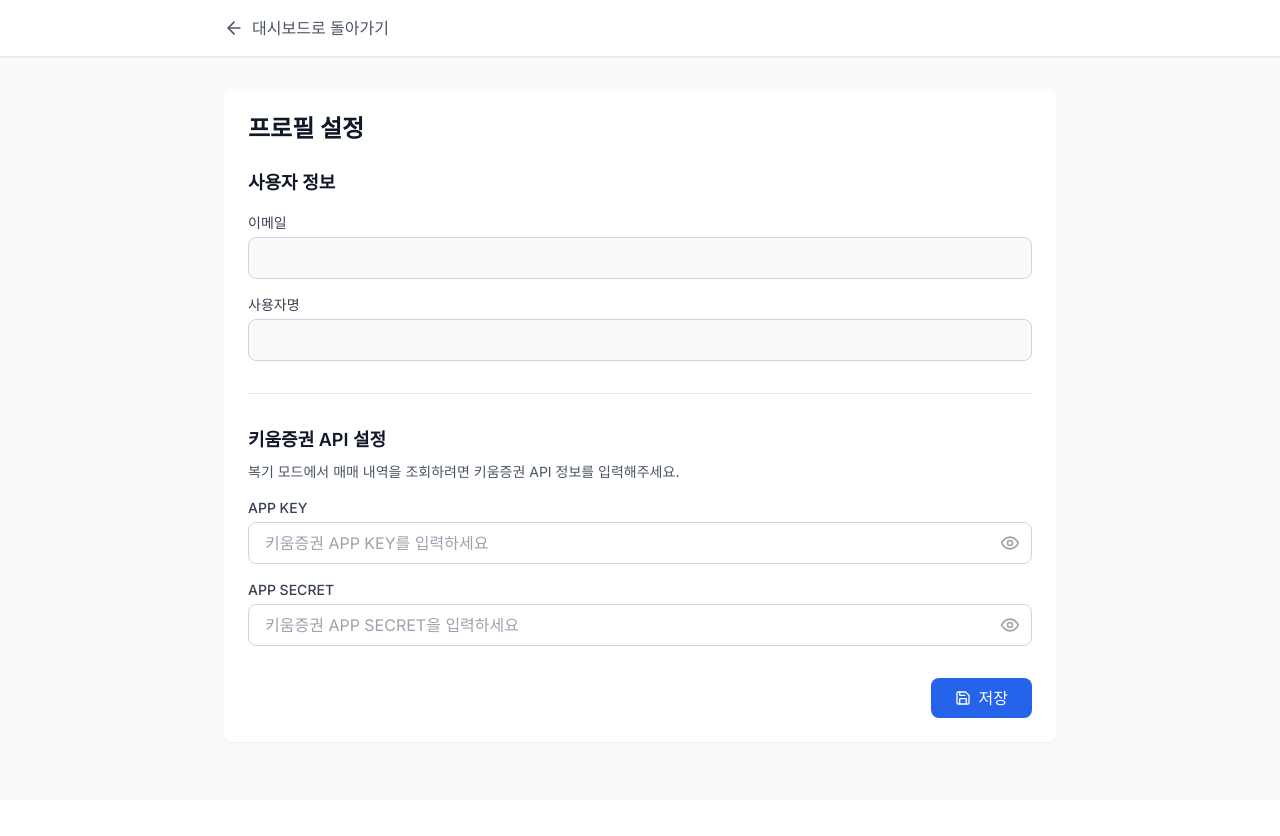
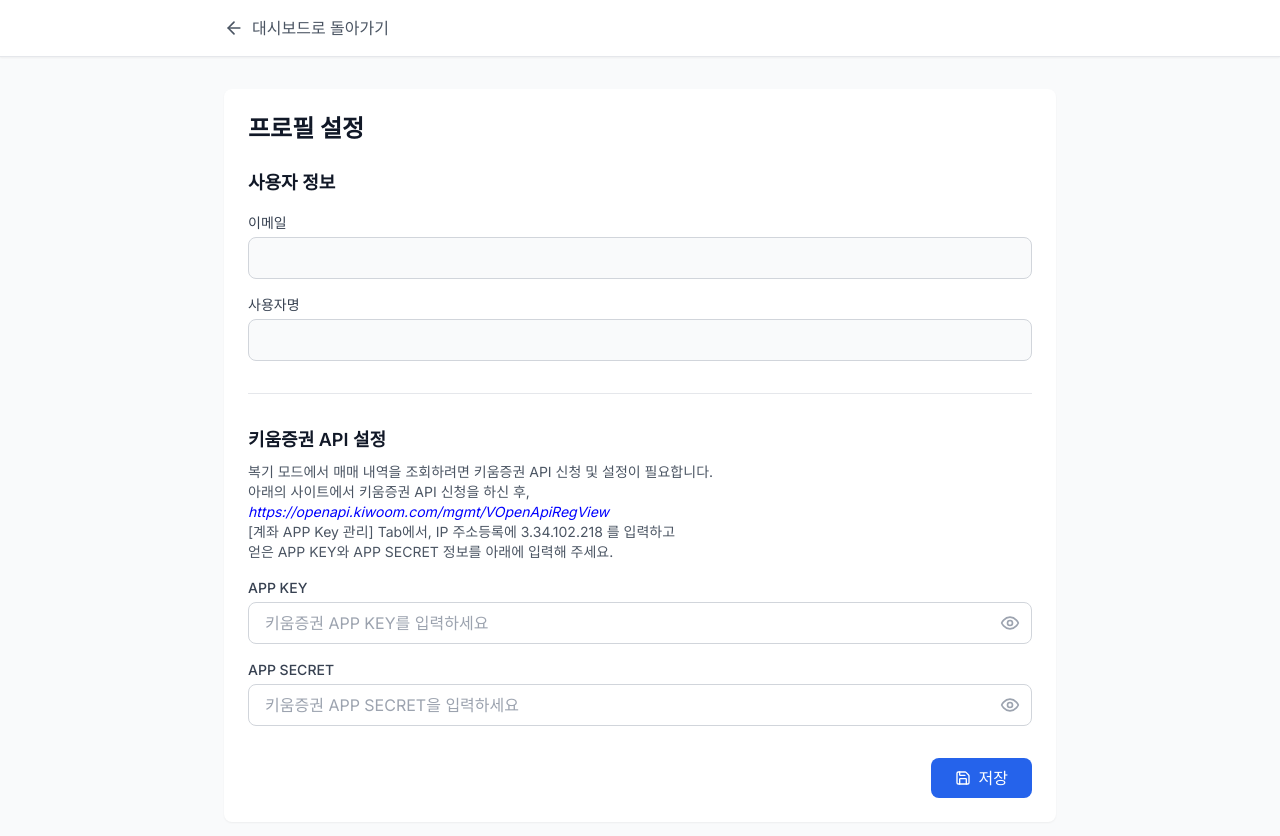
Before and after one commit to memeoo/goni, a Next.js app in the folder front/: page /profile in a window 1280 px wide. Shown: the top 836 px of the page. Before the commit the page ends 800 px from the top, so only its background shows below. Built offline with nearby package versions, Linux system fonts and the light colour scheme; no server answers.

Commit message:
kiwoom api 신청

```diff
--- a/front/src/app/profile/page.tsx
+++ b/front/src/app/profile/page.tsx
@@ -132,9 +132,12 @@ export default function ProfilePage() {
           <div>
             <h2 className="text-lg font-semibold text-gray-900 mb-2">키움증권 API 설정</h2>
             <p className="text-sm text-gray-600 mb-4">
-              복기 모드에서 매매 내역을 조회하려면 키움증권 API 정보를 입력해주세요.
+              복기 모드에서 매매 내역을 조회하려면 키움증권 API 신청 및 설정이 필요합니다.<br></br>
+              아래의 사이트에서 키움증권 API 신청을 하신 후,<br></br>
+              <a href='https://openapi.kiwoom.com/mgmt/VOpenApiRegView'><span style={{ color: 'blue', fontStyle:'italic'}}>https://openapi.kiwoom.com/mgmt/VOpenApiRegView</span></a><br></br>
+              [계좌 APP Key 관리] Tab에서, IP 주소등록에 3.34.102.218 를 입력하고<br></br>
+              얻은 APP KEY와 APP SECRET 정보를 아래에 입력해 주세요.
             </p>
-
             <div className="space-y-4">
               {/* APP KEY */}
               <div>
```
Also changed, not shown: 1 other file (tests, documents, lock files or other folders).
